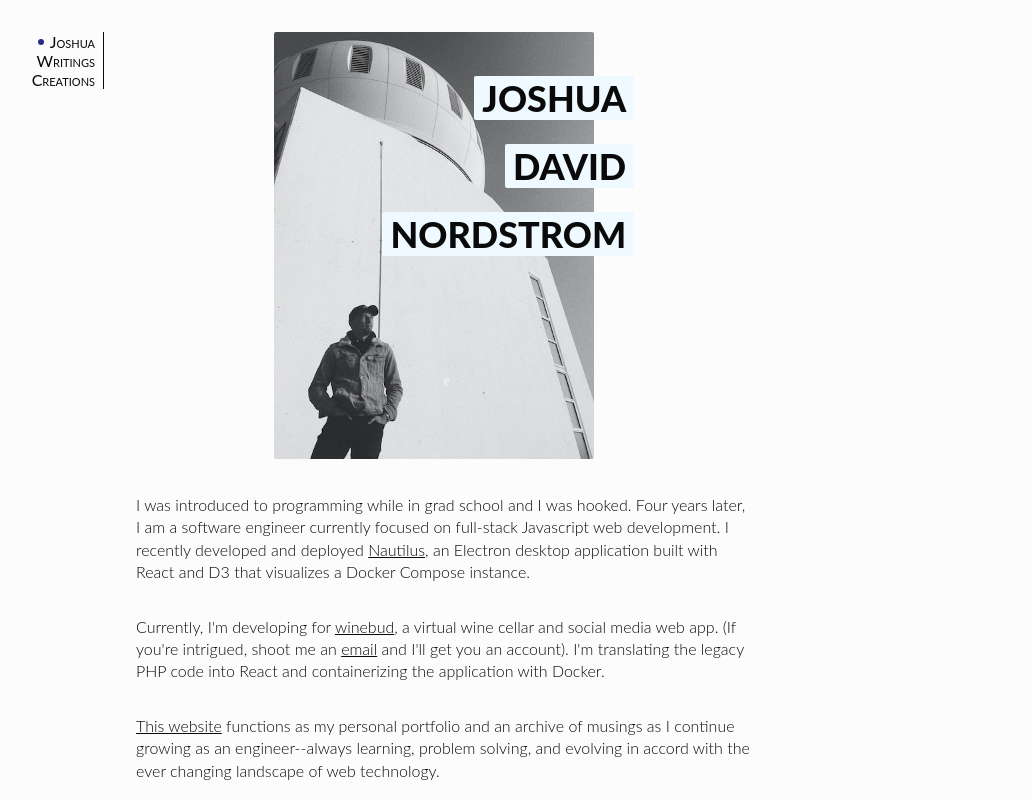
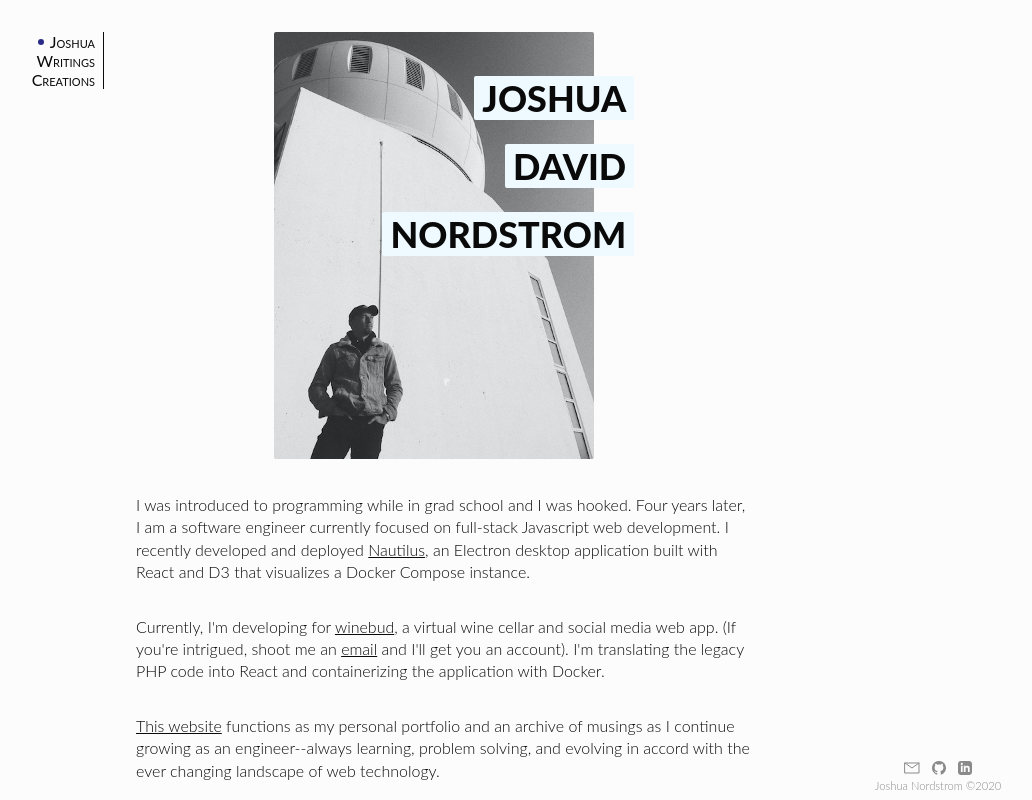
Before and after one commit to jdnordy/joshuadavidnordstrom, a Next.js app: page / in a window 1280 px wide. Shown: the top 800 px of the page, without its empty margins (196-1228 px from the left). Built offline with nearby package versions, Linux system fonts and the light colour scheme.

Commit message:
right navbar to include links and copyright

```diff
--- a/components/Navbar/index.tsx
+++ b/components/Navbar/index.tsx
@@ -74,7 +74,7 @@ const Navbar: React.FC<Props> = ({ page }) => {
           </svg>
         </button>
       </div>
-      {/* <Rightnav /> */}
+      <Rightnav />
     </nav>
   );
 };
--- a/components/Rightnav/index.tsx
+++ b/components/Rightnav/index.tsx
@@ -5,7 +5,56 @@ import styles from './styles.module.scss';
 
 type Props = {};
 const Rightnav: React.FC<Props> = () => {
-  return <nav className={styles.rightnav}></nav>;
+  return (
+    <nav className={styles.rightnav}>
+      <div>
+        {/* svgs from https://github.com/danklammer/bytesize-icons*/}
+        <a href="mailto:joshua@jdnordstrom.com" target="_blank">
+          <svg
+            id={styles.mail}
+            xmlns="http://www.w3.org/2000/svg"
+            viewBox="0 0 32 32"
+            width="32"
+            height="32"
+            fill="none"
+            stroke="currentcolor"
+            stroke-linecap="round"
+            stroke-linejoin="round"
+            stroke-width="2"
+          >
+            <path d="M2 26 L30 26 30 6 2 6 Z M2 6 L16 16 30 6" />
+          </svg>
+        </a>
+        <a href="https://github.com/jdnordy" target="_blank">
+          <svg
+            id={styles.github}
+            xmlns="http://www.w3.org/2000/svg"
+            viewBox="0 0 64 64"
+            width="32"
+            height="32"
+          >
+            <path
+              stroke-width="0"
+              fill="currentColor"
+              d="M32 0 C14 0 0 14 0 32 0 53 19 62 22 62 24 62 24 61 24 60 L24 55 C17 57 14 53 13 50 13 50 13 49 11 47 10 46 6 44 10 44 13 44 15 48 15 48 18 52 22 51 24 50 24 48 26 46 26 46 18 45 12 42 12 31 12 27 13 24 15 22 15 22 13 18 15 13 15 13 20 13 24 17 27 15 37 15 40 17 44 13 49 13 49 13 51 20 49 22 49 22 51 24 52 27 52 31 52 42 45 45 38 46 39 47 40 49 40 52 L40 60 C40 61 40 62 42 62 45 62 64 53 64 32 64 14 50 0 32 0 Z"
+            />
+          </svg>
+        </a>
+        <a href="https://www.linkedin.com/in/jdnordy/" target="_blank">
+          <svg
+            id={styles.linkedin}
+            xmlns="http://www.w3.org/2000/svg"
+            width="24"
+            height="24"
+            viewBox="0 0 24 24"
+          >
+            <path d="M19 0h-14c-2.761 0-5 2.239-5 5v14c0 2.761 2.239 5 5 5h14c2.762 0 5-2.239 5-5v-14c0-2.761-2.238-5-5-5zm-11 19h-3v-11h3v11zm-1.5-12.268c-.966 0-1.75-.79-1.75-1.764s.784-1.764 1.75-1.764 1.75.79 1.75 1.764-.783 1.764-1.75 1.764zm13.5 12.268h-3v-5.604c0-3.368-4-3.113-4 0v5.604h-3v-11h3v1.765c1.396-2.586 7-2.777 7 2.476v6.759z" />
+          </svg>
+        </a>
+      </div>
+      <span>Joshua Nordstrom ©2020</span>
+    </nav>
+  );
 };
 
 export default Rightnav;
--- a/components/Rightnav/styles.module.scss
+++ b/components/Rightnav/styles.module.scss
@@ -1,12 +1,50 @@
+@import '../../styles/variables';
+
+$svg-width: 16px;
+$lighter: lighten($text-color, 50);
+
 .rightnav {
   grid-column-start: 3;
   display: flex;
   flex-direction: column;
-  align-items: flex-start;
+  justify-content: flex-end;
+  align-items: center;
   min-width: 120px;
-  margin-top: 2rem;
-  padding-left: 8px;
+  margin-top: 0;
+  padding: 0 0 8px 8px;
   box-sizing: border-box;
+  height: 100vh;
+  color: $lighter;
+  div {
+    display: flex;
+    align-items: center;
+    a {
+      fill: $lighter;
+      color: $lighter;
+      &:hover {
+        color: $text-color;
+        fill: $text-color;
+      }
+      svg {
+        width: $svg-width;
+        height: min-content;
+        margin: 0 6px;
+      }
+    }
+  }
+  span {
+    font-size: 0.7em;
+    font-weight: 300;
+  }
+}
+
+#linkedin,
+#github {
+  width: $svg-width - 2;
+}
+
+#mail {
+  padding-top: 2px;
 }
 
 // mobile optimization
```
